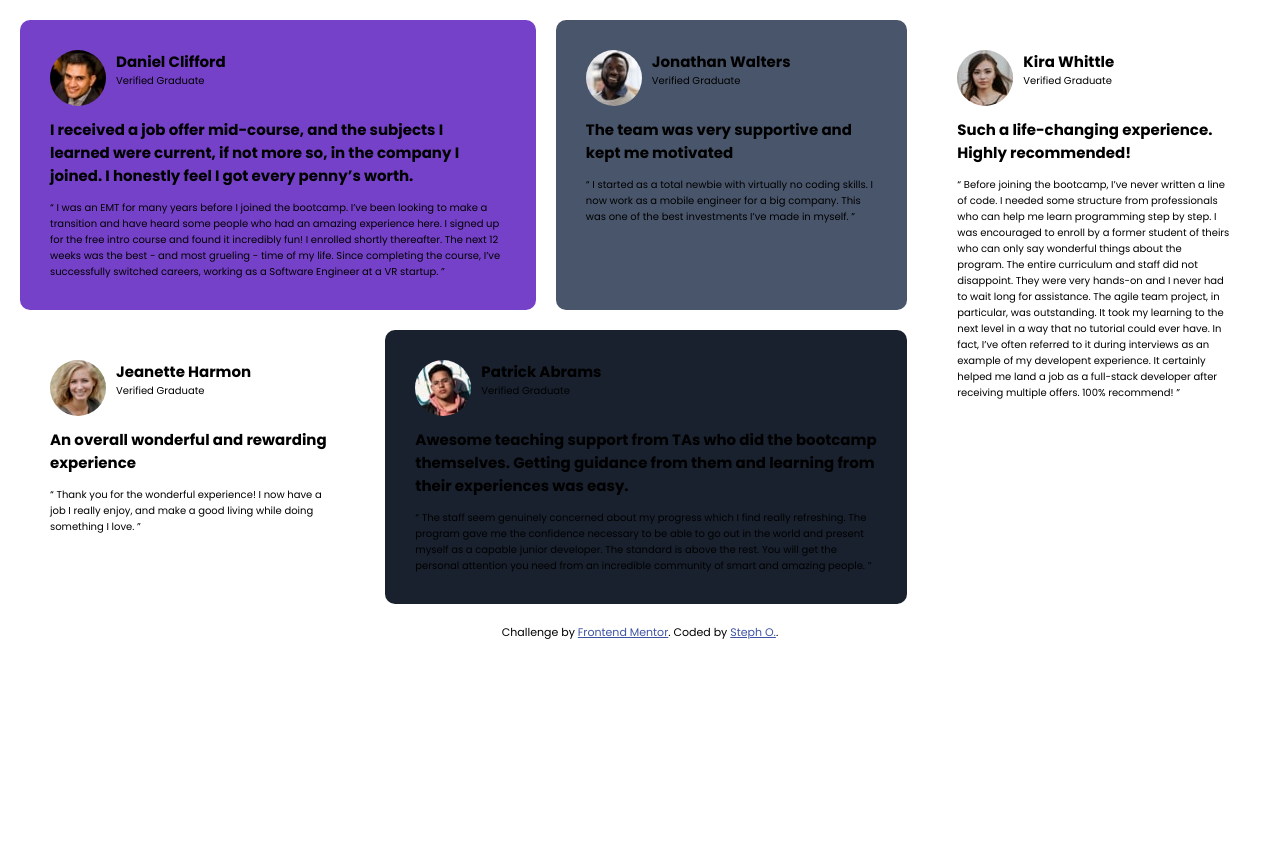
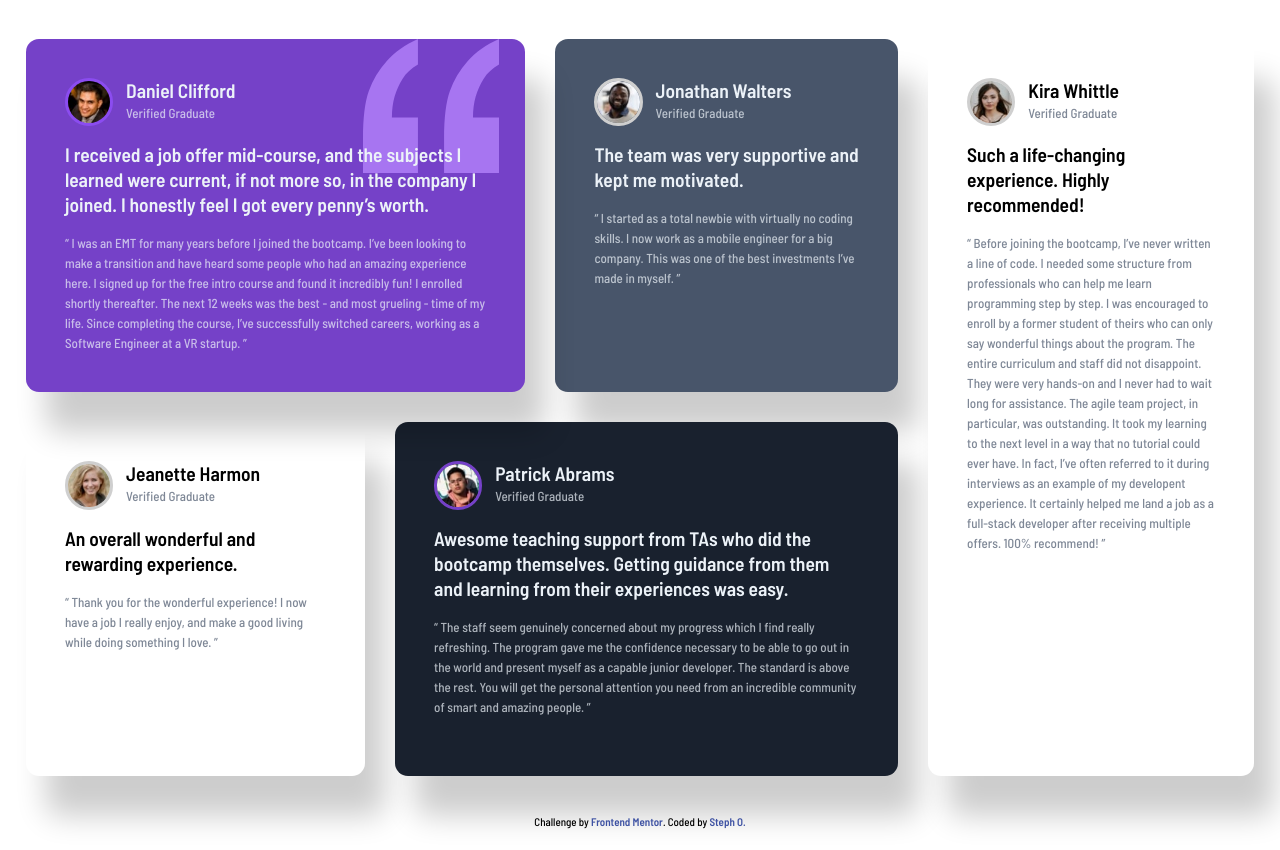
Before and after one commit to stephorc/testimonials-grid-section, a plain HTML site: page index.html in a window 1280 px wide. Before the commit the page ends 820 px from the top, so only its background shows below. Drawn offline with Linux system fonts and the light colour scheme.

Commit message:
Made grammatical fixes to text in index.html. Added positioning w/ z-index and flex to quote svg, as well as color/sizing changes (for UX) throughout, to style.css.

```diff
--- a/index.html
+++ b/index.html
@@ -15,7 +15,7 @@
     <!-- Google Fonts -->
     <link rel="preconnect" href="https://fonts.googleapis.com">
     <link rel="preconnect" href="https://fonts.gstatic.com" crossorigin>
-    <link href="https://fonts.googleapis.com/css2?family=Poppins:wght@400;500;600;700&display=swap" rel="stylesheet">
+    <link href="https://fonts.googleapis.com/css2?family=Barlow+Semi+Condensed:wght@500;600&display=swap" rel="stylesheet">
 
     <!-- FontAwesome CDN -->
     <link rel="stylesheet" href="https://cdnjs.cloudflare.com/ajax/libs/font-awesome/6.0.0/css/all.min.css" integrity="sha512-9usAa10IRO0HhonpyAIVpjrylPvoDwiPUiKdWk5t3PyolY1cOd4DSE0Ga+ri4AuTroPR5aQvXU9xC6qOPnzFeg==" crossorigin="anonymous" referrerpolicy="no-referrer" />
@@ -24,82 +24,74 @@
     <main class="grid">
       <article class="box box-1">
         <div class="heading">
-          <img src="images/image-daniel.jpg" alt="">
+          <img src="images/image-daniel.jpg" alt="Daniel Clifford">
           <div class="head-title">
             <h1>Daniel Clifford</h1>
             <p>Verified Graduate</p>
           </div>
         </div>
+        <div class="quote">
+          <img src="images/bg-pattern-quotation.svg" alt="quotation mark">
+        </div>
         <h2>
-          I received a job offer mid-course, and the subjects I learned were current, if not more so,
-          in the company I joined. I honestly feel I got every penny’s worth.
+          I received a job offer mid-course, and the subjects I learned were current, if not more so, in the company I joined. I honestly feel I got every penny’s worth.
         </h2>
         <p>
-          “ I was an EMT for many years before I joined the bootcamp. I’ve been looking to make a
-          transition and have heard some people who had an amazing experience here. I signed up
-          for the free intro course and found it incredibly fun! I enrolled shortly thereafter.
-          The next 12 weeks was the best - and most grueling - time of my life. Since completing
-          the course, I’ve successfully switched careers, working as a Software Engineer at a VR startup. ”
+          “ I was an EMT for many years before I joined the bootcamp. I’ve been looking to make a transition and have heard some people who had an amazing experience here. I signed up for the free intro course and found it incredibly fun! I enrolled shortly thereafter. The next 12 weeks was the best - and most grueling - time of my life. Since completing the course, I’ve successfully switched careers, working as a Software Engineer at a VR startup. ”
         </p>
       </article>
 
       <article class="box box-2">
         <div class="heading">
-          <img src="images/image-jonathan.jpg" alt="">
+          <img src="images/image-jonathan.jpg" alt="Jonathan Walters">
           <div class="head-title">
             <h1>Jonathan Walters</h1>
             <p>Verified Graduate</p>
           </div>
         </div>
         <h2>
-          The team was very supportive and kept me motivated
+          The team was very supportive and kept me motivated.
         </h2>
         <p>
-          “ I started as a total newbie with virtually no coding skills. I now work as a mobile engineer
-          for a big company. This was one of the best investments I’ve made in myself. ”
+          “ I started as a total newbie with virtually no coding skills. I now work as a mobile engineer for a big company. This was one of the best investments I’ve made in myself. ”
         </p>
       </article>
 
       <article class="box box-3">
         <div class="heading">
-          <img src="images/image-jeanette.jpg" alt="">
+          <img src="images/image-jeanette.jpg" alt="Jeanette Harmon">
           <div class="head-title">
             <h1>Jeanette Harmon</h1>
             <p>Verified Graduate</p>
           </div>
         </div>
         <h2>
-          An overall wonderful and rewarding experience
+          An overall wonderful and rewarding experience.
         </h2>
         <p>
-          “ Thank you for the wonderful experience! I now have a job I really enjoy, and make a good living
-          while doing something I love. ”
+          “ Thank you for the wonderful experience! I now have a job I really enjoy, and make a good living while doing something I love. ”
         </p>
       </article>
 
       <article class="box box-4">
         <div class="heading">
-          <img src="images/image-patrick.jpg" alt="">
+          <img src="images/image-patrick.jpg" alt="Patrick Abrams">
           <div class="head-title">
             <h1>Patrick Abrams</h1>
             <p>Verified Graduate</p>
           </div>
         </div>
         <h2>
-          Awesome teaching support from TAs who did the bootcamp themselves. Getting guidance from them and
-          learning from their experiences was easy.
+          Awesome teaching support from TAs who did the bootcamp themselves. Getting guidance from them and learning from their experiences was easy.
         </h2>
         <p>
-          “ The staff seem genuinely concerned about my progress which I find really refreshing. The program
-          gave me the confidence necessary to be able to go out in the world and present myself as a capable
-          junior developer. The standard is above the rest. You will get the personal attention you need from
-          an incredible community of smart and amazing people. ”
+          “ The staff seem genuinely concerned about my progress which I find really refreshing. The program gave me the confidence necessary to be able to go out in the world and present myself as a capable junior developer. The standard is above the rest. You will get the personal attention you need from an incredible community of smart and amazing people. ”
         </p>
       </article>
 
       <article class="box box-5">
         <div class="heading">
-          <img src="images/image-kira.jpg" alt="">
+          <img src="images/image-kira.jpg" alt="Kira Whittle">
           <div class="head-title">
             <h1>Kira Whittle</h1>
             <p>Verified Graduate</p>
@@ -109,21 +101,14 @@
           Such a life-changing experience. Highly recommended!
         </h2>
         <p>
-          “ Before joining the bootcamp, I’ve never written a line of code. I needed some structure from
-          professionals who can help me learn programming step by step. I was encouraged to enroll by a former
-          student of theirs who can only say wonderful things about the program. The entire curriculum and staff
-          did not disappoint. They were very hands-on and I never had to wait long for assistance. The agile team
-          project, in particular, was outstanding. It took my learning to the next level in a way that no tutorial
-          could ever have. In fact, I’ve often referred to it during interviews as an example of my developent
-          experience. It certainly helped me land a job as a full-stack developer after receiving multiple offers.
-          100% recommend! ”
+          “ Before joining the bootcamp, I’ve never written a line of code. I needed some structure from professionals who can help me learn programming step by step. I was encouraged to enroll by a former student of theirs who can only say wonderful things about the program. The entire curriculum and staff did not disappoint. They were very hands-on and I never had to wait long for assistance. The agile team project, in particular, was outstanding. It took my learning to the next level in a way that no tutorial could ever have. In fact, I’ve often referred to it during interviews as an example of my developent experience. It certainly helped me land a job as a full-stack developer after receiving multiple offers. 100% recommend! ”
         </p>
       </article>
     </main>
 
     <div class="attribution">
       Challenge by <a href="https://www.frontendmentor.io?ref=challenge" target="_blank">Frontend Mentor</a>.
-      Coded by <a href="https://github.com/stephorc/testimonials-grid-section" target="_blank">Steph O.</a>.
+      Coded by <a href="https://github.com/stephorc/testimonials-grid-section" target="_blank">Steph O.</a>
     </div>
   </body>
 </html>
--- a/style.css
+++ b/style.css
@@ -9,50 +9,51 @@ html { font-size: 62.5%; }
 body {
   margin: 0;
   padding: 0;
-  width: 100%;
-  min-height: 100vh;
-  font-family: 'Poppins', sans-serif;
-  background: linear-gradient(top rgb(0, 183, 255), bottom rgb(255, 255, 255));
-  background-size: cover;
+  font-size: 1.3rem;
+  font-family: 'Barlow Semi Condensed', sans-serif;
 }
 
 h1,
 p {
   margin: 0;
   padding: 0;
-  /* color: #fff; */
 }
 
-/* ----------Main Page Layout---------- */
+h1,
+h2 {
+  font-weight: 600;
+  line-height: 2.5rem;
+}
+p { line-height: 2rem; }
+
+
+/* ----------Main Page Layout & Colors---------- */
 
 .grid {
   display: grid;
+  grid-auto-rows: 1fr;
   grid-template-columns: repeat(1, fr);
   grid-template-areas: "box-1"
                       "box-2"
                       "box-3"
                       "box-4"
                       "box-5";
-  gap: 2rem;
+  gap: 3rem;
   margin: 2em;
 }
 .box {
+  box-shadow: 2rem 4rem 3rem rgba(0, 0, 0, .2);
   border-radius: 1em;
   padding: 3em;
+  transition: transform .2s ease-in-out;
 }
-.heading {
-  display: flex;
-  gap: 1em;
+.box:hover {
+  transform: translateY(-3%);
 }
-.heading img {
-  border-radius: 50%;
-}
-/* .heading-title {
-  -
-} */
 
 .box-1 {
   background-color: hsl(263, 55%, 52%);
+  position: relative;
   grid-area: box-1;
 }
 .box-2 {
@@ -72,15 +73,78 @@ p {
   grid-area: box-5;
 }
 
+.box-1,
+.box-2,
+.box-4 {
+  color: hsl(210, 46%, 95%);
+}
+
+.box-3 p:last-child,
+.box-5 p:last-child {
+  color: hsl(217, 19%, 35%);
+}
+
+.box p:last-child {
+  font-weight: 500;
+  opacity: .7;
+}
+
+
+/* ----------Box Heading Divs/Images---------- */
+
+.heading {
+  display: flex;
+  gap: 1em;
+}
+.heading img {
+  width: 3.7em;
+  border-radius: 50%;
+  border: .3rem solid hsl(0, 0%, 81%);
+}
+.box-1 .heading img {
+  border: .3rem solid hsl(263, 85%, 62%);
+}
+.box-4 img {
+  border: .3rem solid hsl(263, 55%, 52%);
+}
+.head-title p {
+  opacity: .5;
+}
+
+.quote {
+  display: flex;
+  justify-content: flex-end;
+  width: 100%;
+  position: absolute;
+  z-index: 1;
+  top: 0;
+  right: 2em;
+}
+.quote img {
+  height: 10.3em;
+}
+.box-1 .heading,
+.box-1 h2 {
+  position: relative;
+  z-index: 2;
+}
+
 
 /* ----------Footer---------- */
 
 .attribution {
-  font-size: 11px;
+  font-size: 1.1rem;
   text-align: center;
+  margin: 2em auto;
 }
 .attribution a {
   color: hsl(228, 45%, 44%);
+  text-decoration: none;
+  font-weight: 600;
+}
+.attribution a:hover {
+  color: hsl(228, 57%, 56%);
+  text-decoration: underline;
 }
 
 
@@ -88,7 +152,6 @@ p {
 
 @media (min-width: 768px) {
   .grid {
-    grid-template-columns: repeat(2, fr);
     grid-template-areas: "box-1 box-1"
                         "box-2 box-5"
                         "box-3 box-5"
@@ -98,8 +161,9 @@ p {
 
 @media (min-width: 1024px) {
   .grid {
-    grid-template-columns: repeat(4, fr);
     grid-template-areas: "box-1 box-1 box-2 box-5"
                         "box-3 box-4 box-4 box-5";
+    margin: 3em auto;
+    padding: 0 2em 0;
   }
 }
```
